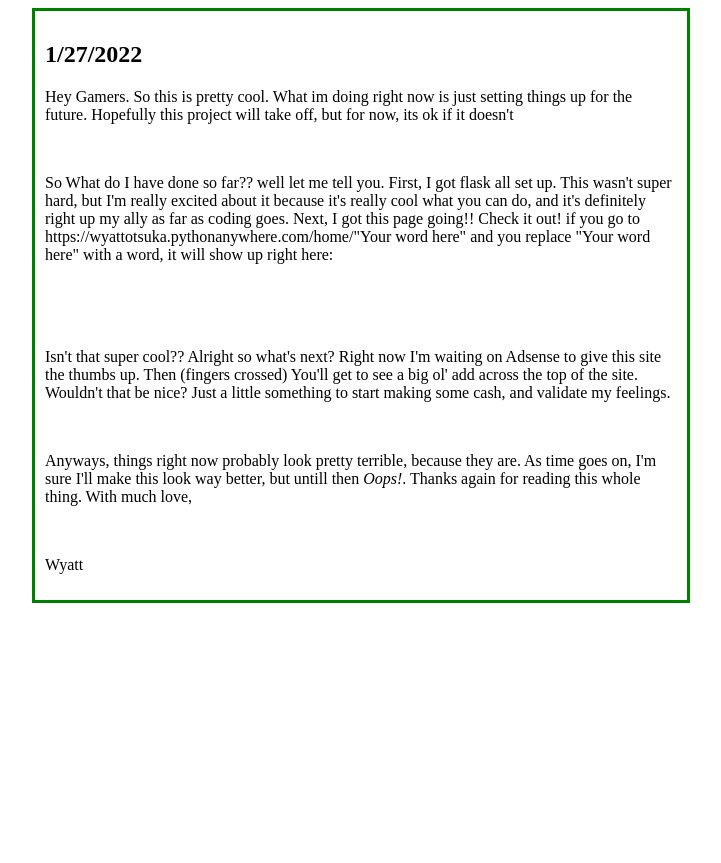
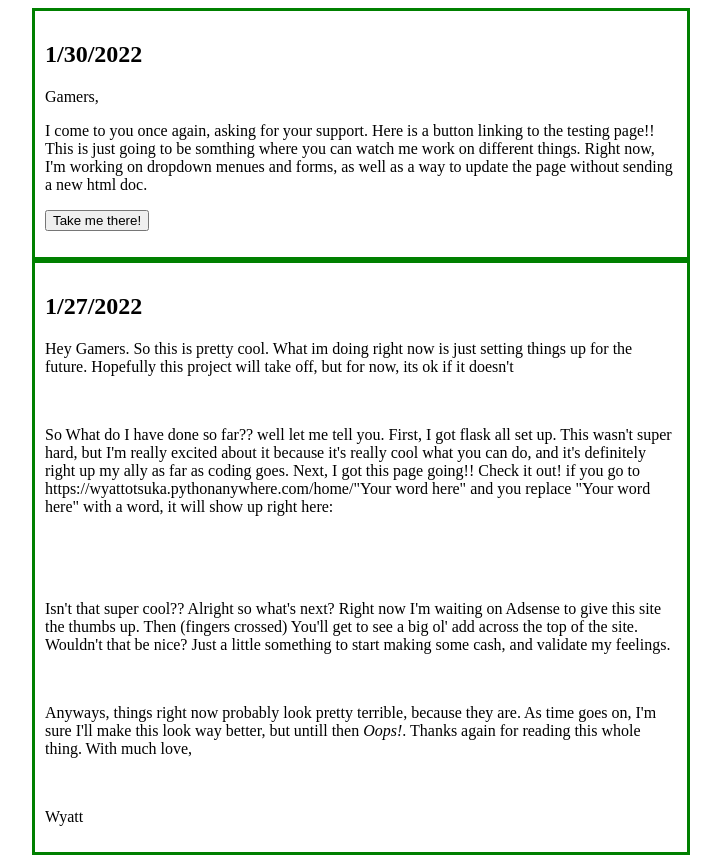
Before and after one commit to WyattOtsuka/loos, a Flask app: page / in a window 1280 px wide. Shown: the whole page, without its empty margins (279-1000 px from the left). Before the commit the page ends 603 px from the top, so only its background shows below. Run offline with Flask 2, Linux system fonts and the light colour scheme.

Commit message:
added new entry to home page and testing page

```diff
--- a/app.py
+++ b/app.py
@@ -15,3 +15,13 @@
 @app.route('/robots.txt')
 def static_from_root():
     return send_from_directory(app.static_folder, request.path[1:])
+
+@app.route('/test_entry')
+def testing_page_entry():
+    return render_template('test_entry.html')
+
+@app.route('/submit')
+def submit():
+    req = request.form
+    print(req)
+    return render_template('test_entry.html')
--- a/templates/home.html
+++ b/templates/home.html
@@ -22,21 +22,45 @@
 
     <div class="bb1"></div>
     <div class="centered">
+        <h2>1/30/2022</h2>
+        <p>Gamers,</p>
+        <p>
+            I come to you once again, asking for your support. Here is a button linking to the testing page!! This is
+            just going to be somthing where you can watch me work on different things. Right now, I'm working on
+            dropdown menues and forms, as well as a way to update the page without sending a new html doc.
+        </p>
+        <form action="/test_entry">
+            <input type="submit" value="Take me there!" />
+        </form>
+    </div>
+    <div class="centered">
         <h2>1/27/2022</h2>
-        <p>Hey Gamers. So this is pretty cool. What im doing right now is just setting things up for the future. Hopefully this project will take off, but for now, its ok if it doesn't</p>
+        <p>
+            Hey Gamers. So this is pretty cool. What im doing right now is just setting things up for the future.
+            Hopefully this project will take off, but for now, its ok if it doesn't
+        </p>
         <br>
-        <p>So What do I have done so far?? well let me tell you. First, I got flask all set up. This wasn't super hard, but I'm really excited about it because it's really cool what you can do, and
-            it's definitely right up my ally as far as coding goes. Next, I got this page going!! Check it out! if you go to https://wyattotsuka.pythonanywhere.com/home/"Your word here" and you replace "Your word here"
-            with a word, it will show up right here:</p>
-            <br>
+        <p>
+            So What do I have done so far?? well let me tell you. First, I got flask all set up. This wasn't super hard,
+            but I'm really excited about it because it's really cool what you can do, and it's definitely right up my
+            ally as far as coding goes. Next, I got this page going!! Check it out! if you go to
+            https://wyattotsuka.pythonanywhere.com/home/"Your word here" and you replace "Your word here" with a word,
+            it will show up right here:
+        </p>
+        <br>
         </p><strong>{{input}}</strong></p>
         <br>
-        <p>Isn't that super cool?? Alright so what's next? Right now I'm waiting on Adsense to give this site the thumbs up. Then (fingers crossed) You'll get to see a
-            big ol' add across the top of the site. Wouldn't that be nice? Just a little something to start making some cash, and validate my feelings.
+        <p>
+            Isn't that super cool?? Alright so what's next? Right now I'm waiting on Adsense to give this site the
+            thumbs up. Then (fingers crossed) You'll get to see a big ol' add across the top of the site. Wouldn't that
+            be nice? Just a little something to start making some cash, and validate my feelings.
         </p>
         <br>
-        <p>Anyways, things right now probably look pretty terrible, because they are. As time goes on, I'm sure I'll make this look way better, but untill then <i>Oops!</i>. Thanks again for reading this whole thing.
-        With much love,</p>
+        <p>
+            Anyways, things right now probably look pretty terrible, because they are. As time goes on, I'm sure I'll
+            make this look way better, but untill then <i>Oops!</i>. Thanks again for reading this whole thing. With
+            much love,
+        </p>
         <br>
         <p>Wyatt</p>
     </div>
```
Also changed, not shown: templates/test_entry.html (added, +30 -0 lines).
